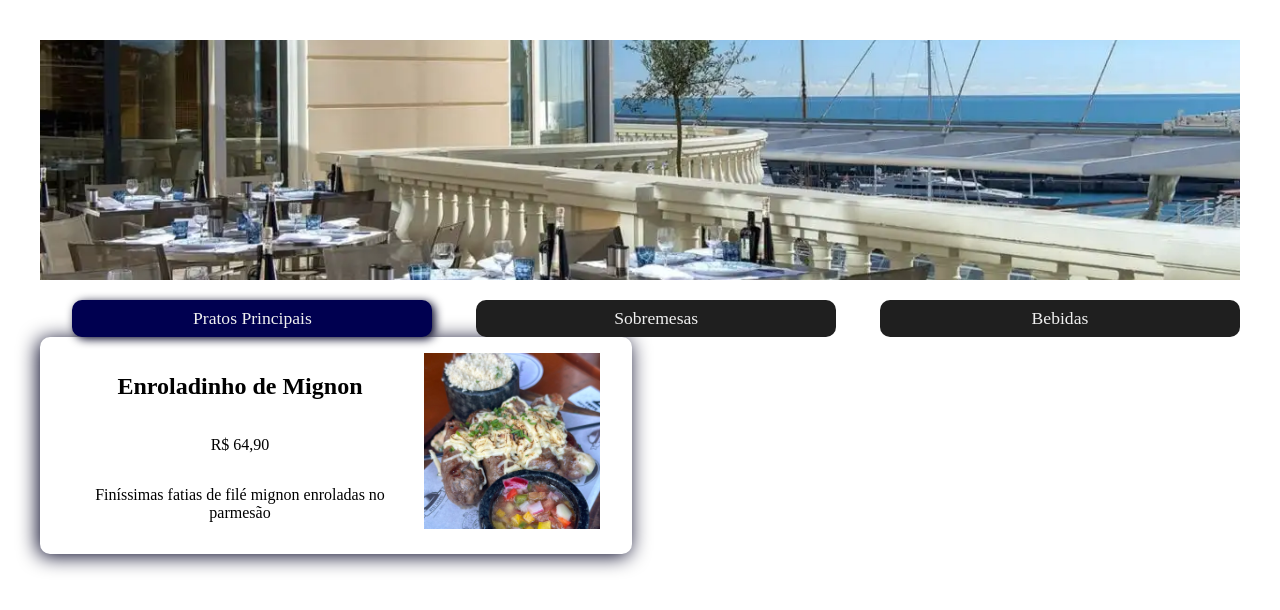
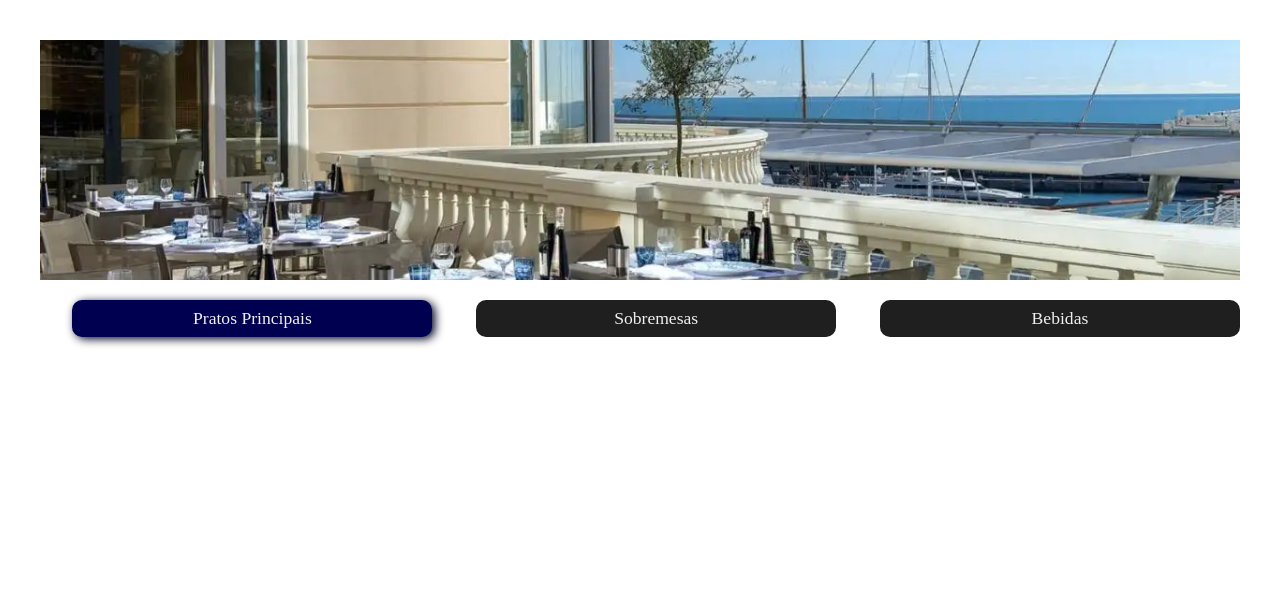
Before and after one commit to adrianovictorn/aula-03-intensivao, a React (Vite) app in the folder restaurante/: page / in a window 1280 px wide. Shown: the top 610 px of the page. Built offline with nearby package versions, Linux system fonts and the light colour scheme.

Commit message:
atualizei

```diff
--- a/restaurante/src/App.jsx
+++ b/restaurante/src/App.jsx
@@ -2,13 +2,16 @@ import Hashtaurante from "./assets/hashtaurante.webp";
 import './App.css';
 import { Navegacao } from "./Navegacao";
 import { ItemCardapio } from "./itemCardapio";
+import { pratosPrincipais,sobremesas,bebidas } from "./cardapio";
 export function App(){
 
 
   return <>
         <img src={Hashtaurante} alt="" className="capa"/>
         <Navegacao />
-        <ItemCardapio/>
+        <div className="menu">
+         {}
+        </div>
   </>
 
 }
--- a/restaurante/src/ItemCardapio.jsx
+++ b/restaurante/src/ItemCardapio.jsx
@@ -1,12 +1,12 @@
 import { enroladinhoMignon } from "./cardapio"
 
-export function ItemCardapio(){
+export function ItemCardapio(props){
     return <div className="container-item-cardapio">
         <div>
-            <h2>{enroladinhoMignon.nome}</h2>
-            <p>{enroladinhoMignon.preco}</p>
-            <p>{enroladinhoMignon.descricao}</p>
+            <h2>{props.nome}</h2>
+            <p>{props.preco}</p>
+            <p>{props.descricao}</p>
         </div>
-        <img src={enroladinhoMignon.imagem}alt="" />
+        <img src={props.imagem}alt="" />
     </div>
 }
```
